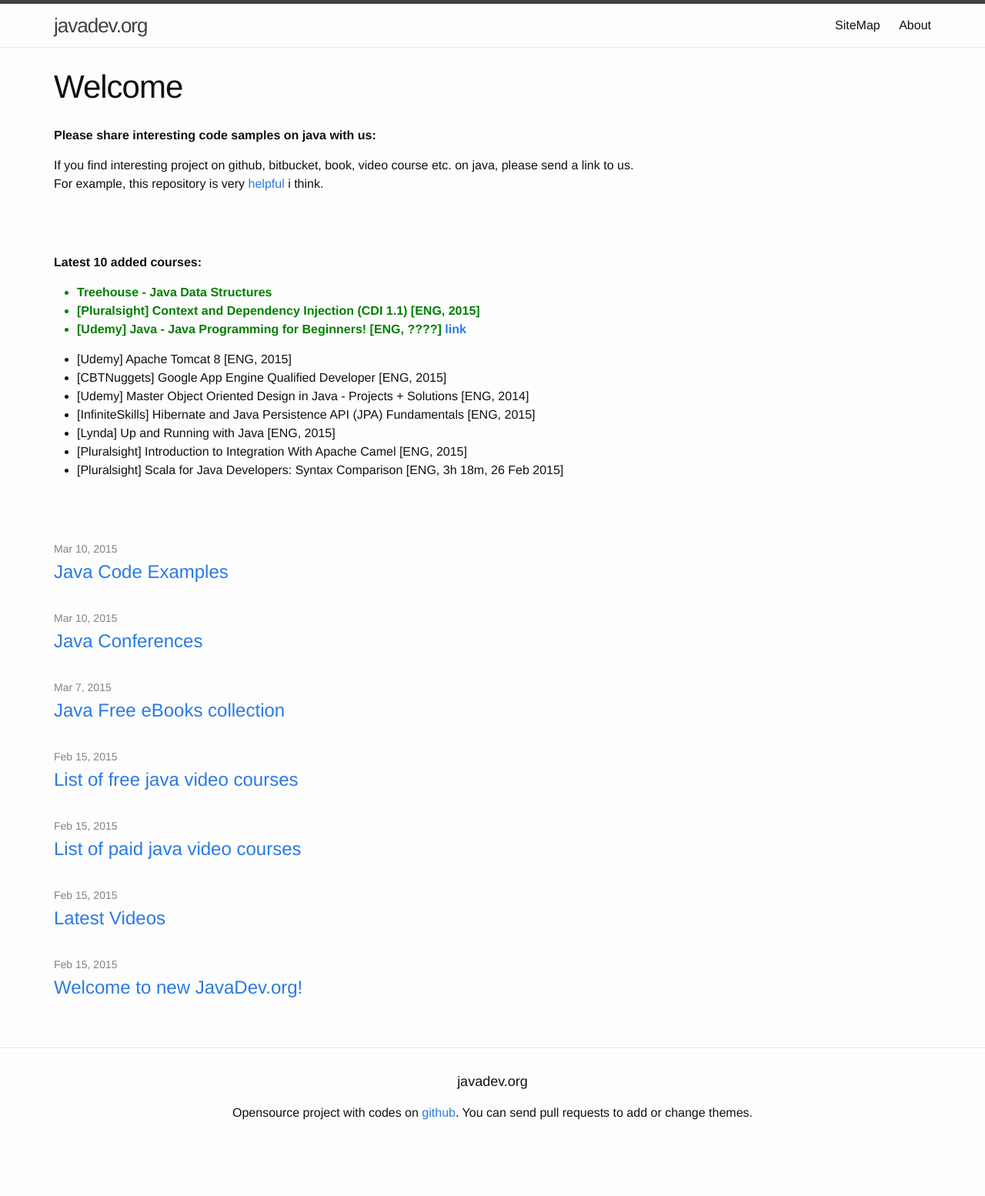
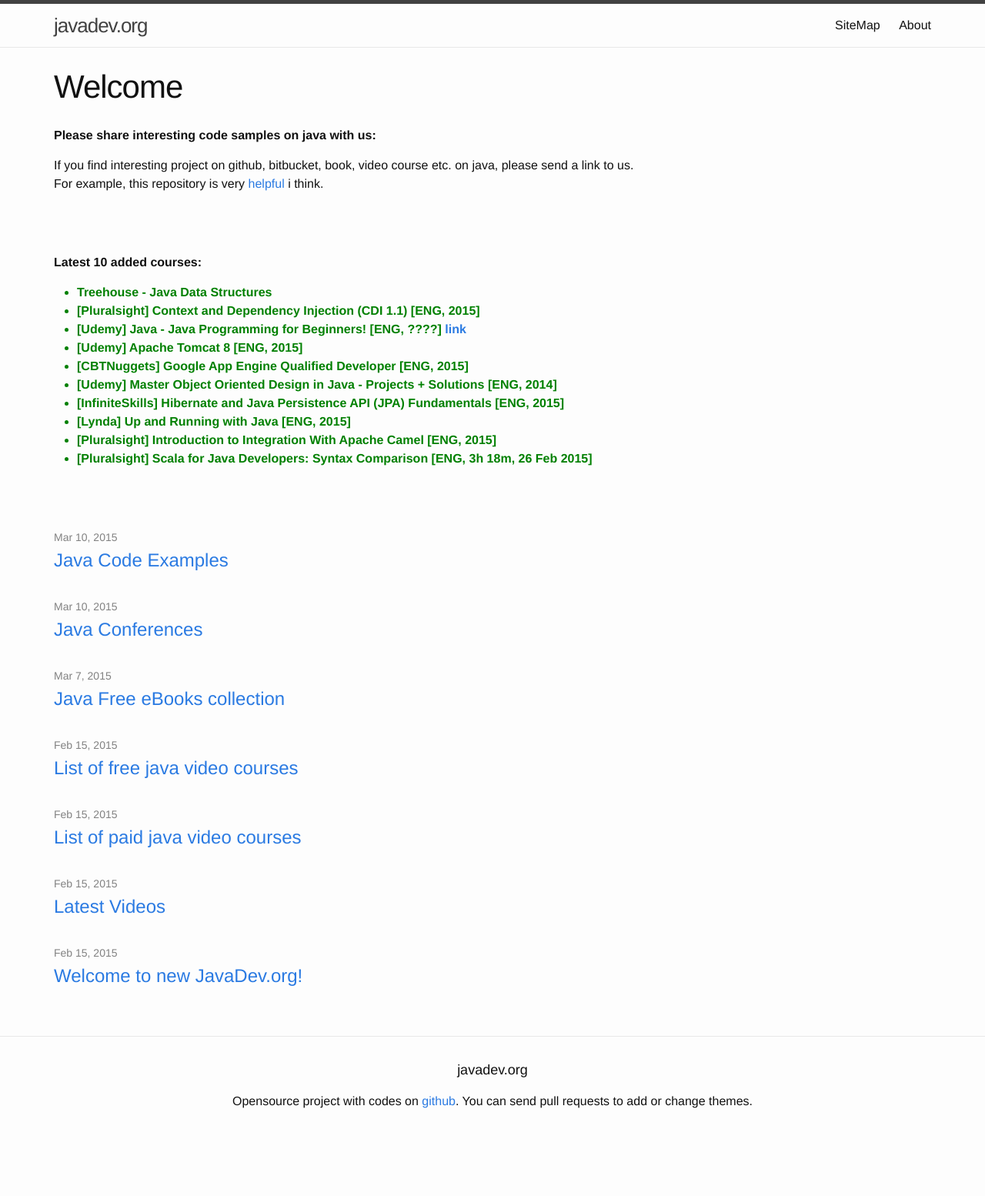
Before and after one commit to webmakaka/javadev.org, a Jekyll site: the page built from website/index.md, in a window 1280 px wide. Shown: the whole page at 77% size. Built offline with Jekyll 4.4.1, drawn with Linux system fonts in a browser that asks for light colours; grey boxes are pictures that could not be loaded.

Commit message:
Update index.md

```diff
--- a/website/index.md
+++ b/website/index.md
@@ -18,15 +18,15 @@ For example, this repository is very <a href="https://github.com/iluwatar/java-d
 <li style="color:green"><strong>Treehouse - Java Data Structures</strong></li>
 <li style="color:green"><strong>[Pluralsight] Context and Dependency Injection (CDI 1.1) [ENG, 2015]</strong></li>
 <li style="color:green"><strong>[Udemy] Java - Java Programming for Beginners! [ENG, ????] <a href="https://www.udemy.com/java-programming-java-java/">link</a></strong></li>
+<li style="color:green"><strong>[Udemy] Apache Tomcat 8 [ENG, 2015]</strong></li>
+<li style="color:green"><strong>[CBTNuggets] Google App Engine Qualified Developer [ENG, 2015]</strong></li>
+<li style="color:green"><strong>[Udemy] Master Object Oriented Design in Java - Projects + Solutions [ENG, 2014]</strong></li>
+<li style="color:green"><strong>[InfiniteSkills] Hibernate and Java Persistence API (JPA) Fundamentals [ENG, 2015]</strong></li>
+<li style="color:green"><strong>[Lynda] Up and Running with Java [ENG, 2015]</strong></li>
+<li style="color:green"><strong>[Pluralsight] Introduction to Integration With Apache Camel [ENG, 2015]</strong></li>
+<li style="color:green"><strong>[Pluralsight] Scala for Java Developers: Syntax Comparison [ENG, 3h 18m, 26 Feb 2015]</strong></li>
+
 </ul>
-
-* [Udemy] Apache Tomcat 8 [ENG, 2015]
-* [CBTNuggets] Google App Engine Qualified Developer [ENG, 2015]
-* [Udemy] Master Object Oriented Design in Java - Projects + Solutions [ENG, 2014]
-* [InfiniteSkills] Hibernate and Java Persistence API (JPA) Fundamentals [ENG, 2015]
-* [Lynda] Up and Running with Java [ENG, 2015]
-* [Pluralsight] Introduction to Integration With Apache Camel [ENG, 2015]
-* [Pluralsight] Scala for Java Developers: Syntax Comparison [ENG, 3h 18m, 26 Feb 2015]
 
 
 <br/><br/>
```
